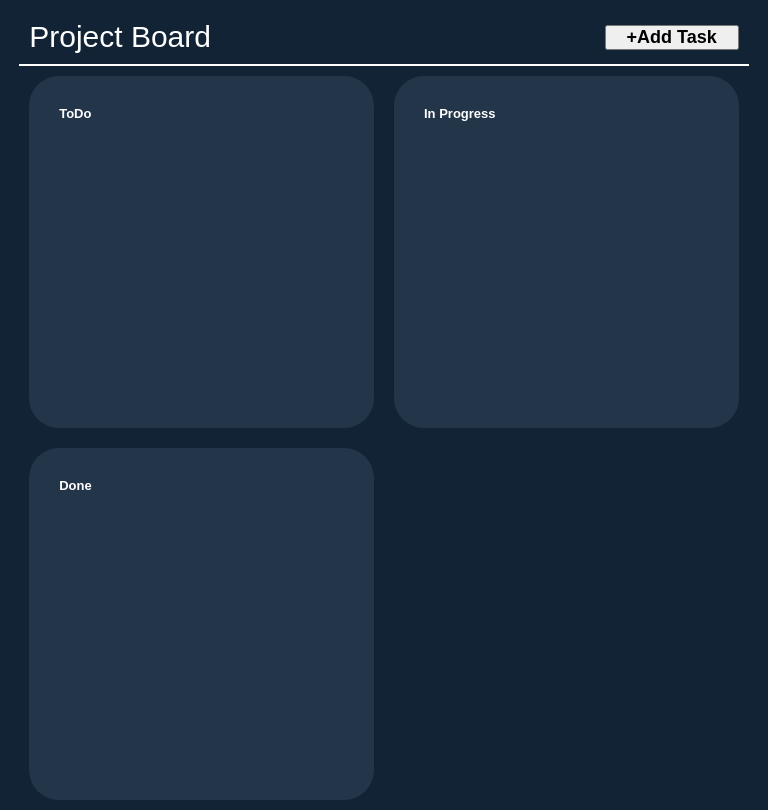
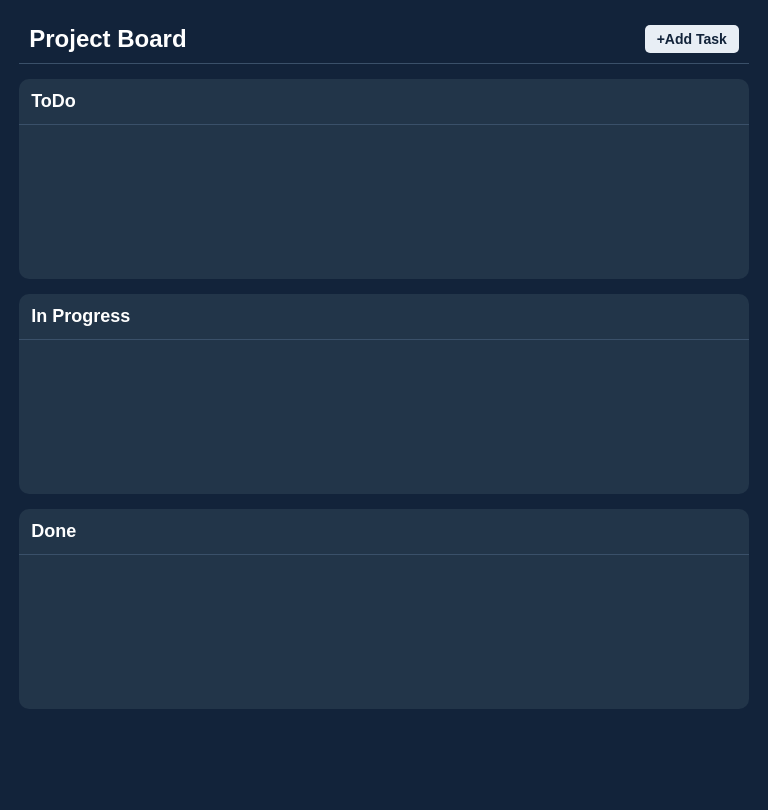
Before and after one commit to piyushdhakad001/js-kanban-board, a plain HTML site: page index.html in a window 768 px wide. Drawn offline with Linux system fonts and the light colour scheme.

Commit message:
CSS cleanup

```diff
--- a/style.css
+++ b/style.css
@@ -1,110 +1,126 @@
 * {
   margin: 0;
   padding: 0;
-  color: white;
+  box-sizing: border-box;
   font-family: Arial, Helvetica, sans-serif;
 }
+
 body {
-  display: flex;
-  justify-content: center;
-  align-items: center;
-  background: rgb(18, 35, 54);
+  background: #12233a;
+  color: white;
+  min-height: 100vh;
 }
+
 .container {
   width: 95%;
-  min-height: 80vh;
-  margin-top: 10px;
+  max-width: 1200px;
+  margin: 0 auto;
+  padding-top: 15px;
 }
+
+/* ---------- header ---------- */
 .header {
   display: flex;
   justify-content: space-between;
   align-items: center;
-  font-size: 60px;
-  border-bottom: 2px solid;
   padding: 10px;
+  border-bottom: 1px solid #3a5069;
 }
-button {
-  color: black;
-  font-size: large;
-  font-weight: bolder;
-  padding: 0 20px 0 20px;
+
+.title {
+  font-size: 32px;
+  font-weight: bold;
 }
+
+.add-button {
+  padding: 8px 18px;
+  font-size: 16px;
+  font-weight: bold;
+  color: #12233a;
+  background: #e8eef5;
+  border: none;
+  border-radius: 5px;
+  cursor: pointer;
+}
+
+.add-button:hover {
+  background: #c9d6e4;
+}
+
+/* ---------- board and columns ---------- */
 .board {
   display: grid;
   grid-template-columns: repeat(3, 1fr);
-  gap: 20px;
-  padding: 20px;
+  gap: 15px;
+  padding: 15px 0;
 }
 
 .column {
+  display: flex;
+  flex-direction: column;
   min-height: 60vh;
-  background: rgb(34, 53, 73);
-  border-radius: 30px;
-}
-.task-header {
-  font-size: xx-large;
-  font-weight: bolder;
-  padding: 30px;
+  background: #223549;
+  border-radius: 10px;
 }
 
-.task {
+.task-header {
   font-size: 20px;
-  font-weight: 100;
-  margin: 10px;
-  cursor: grab;
-  color: white;
-  background: rgb(53, 68, 80);
-  border-radius: 15px;
-  padding: 10px;
+  font-weight: bold;
+  padding: 15px;
+  border-bottom: 1px solid #3a5069;
 }
+
+/* the whole area under the heading is the drop zone */
 .task-cont {
-  min-height: 250px;
-
+  flex: 1;
   padding: 10px;
 }
 
-@media (max-width: 450px) {
-  .header {
-    font-size: 20px;
-  }
-  button {
-    font-size: small;
-    padding: 4px;
-  }
-  .task-header {
-    font-size: small;
-    padding-bottom: 0px;
-  }
-  .task {
-    font-size: 12px;
-    border-radius: 8px;
-  }
+/* ---------- tasks ---------- */
+.task {
+  font-size: 16px;
+  background: #354450;
+  border: 1px solid #4a5d6e;
+  border-radius: 6px;
+  padding: 10px;
+  margin-bottom: 10px;
+  cursor: grab;
+  word-break: break-word;
+}
+
+.task:hover {
+  background: #3f5160;
+}
+
+.task:active {
+  cursor: grabbing;
+}
+
+/* ---------- small screens ---------- */
+@media (max-width: 800px) {
   .board {
-    padding: 10px;
     grid-template-columns: 1fr;
   }
+
   .column {
-    min-height: 44vh;
+    min-height: 200px;
+  }
+
+  .title {
+    font-size: 24px;
+  }
+
+  .add-button {
+    font-size: 14px;
+    padding: 6px 12px;
+  }
+
+  .task-header {
+    font-size: 18px;
+    padding: 12px;
+  }
+
+  .task {
+    font-size: 15px;
   }
 }
-
-@media (min-width: 450px) and (max-width: 900px) {
-  .header {
-    font-size: 30px;
-  }
-  .task-header {
-    font-size: small;
-    padding-bottom: 0px;
-  }
-  .task {
-    font-size: 12px;
-    border-radius: 8px;
-  }
-  .board {
-    padding: 10px;
-    grid-template-columns: 2fr 2fr;
-  }
-  .column {
-    min-height: 44vh;
-  }
-}
```
